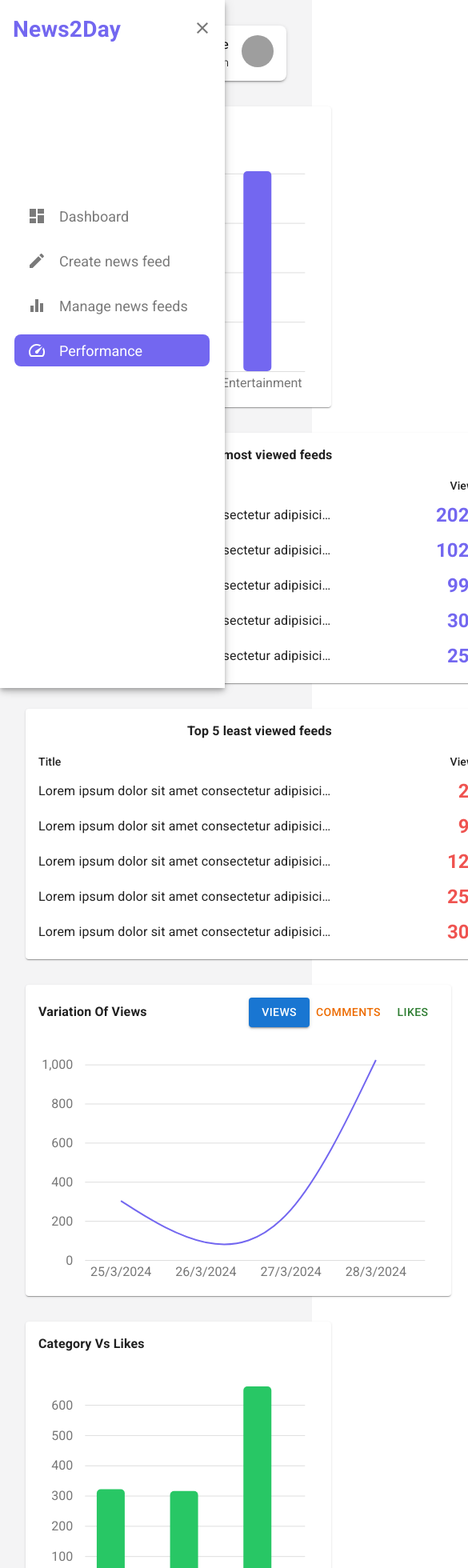
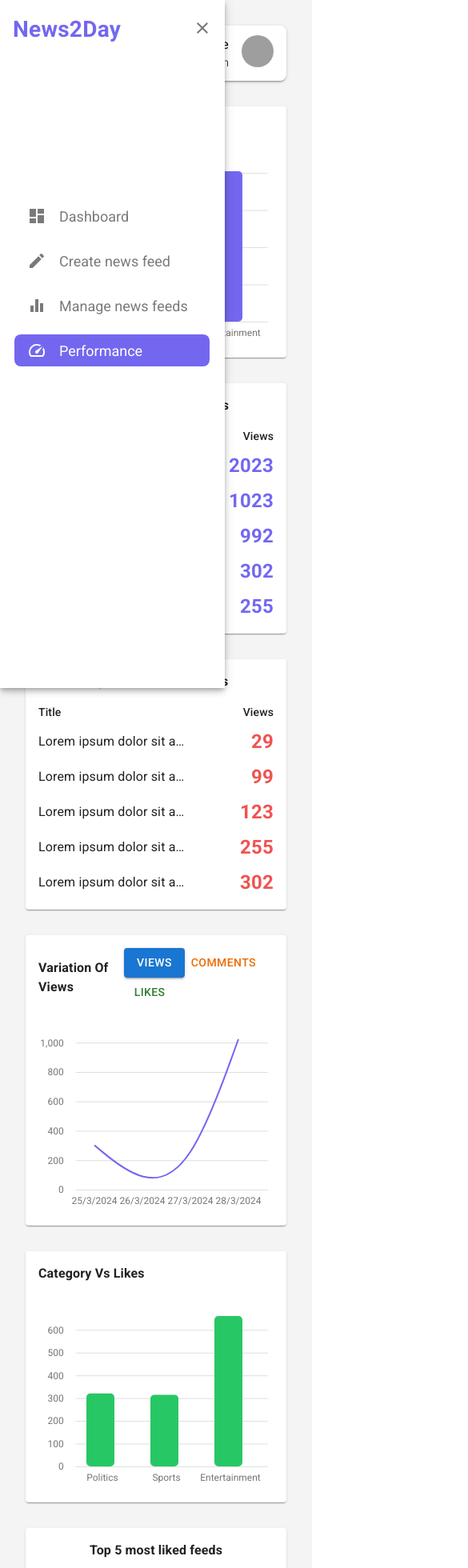
Before and after one commit to osSidd/admin-panel, a React (Vite) app: page /performance in a window 390 px wide. Shown: the top 1960 px of the page at 80% size, 585 px wide, since content can reach past the window. Built offline with nearby package versions, Linux system fonts and the light colour scheme; grey boxes are pictures that could not be loaded.

Commit message:
graph mobile responsive

```diff
--- a/src/components/feed.jsx
+++ b/src/components/feed.jsx
@@ -2,7 +2,6 @@ import { Box, CardMedia, Chip, Typography } from "@mui/material";
 
 export default function Feed({feed, mobile=false}){
     const mediaType = feed.multimedia?.type?.split('/')[0]
-    console.log(mediaType)
     return (
         <Box overflow='auto' sx={{maxWidth: mobile ? '88%' : '100%', pl: mobile ? 5 : 0, pr: mobile ? 1 : 0,  mr: mobile ? 5 : 0}} maxHeight='75vh'>
             { mediaType && (mediaType === 'image' ?
--- a/src/components/feedTable.jsx
+++ b/src/components/feedTable.jsx
@@ -45,7 +45,7 @@ export default function FeedTable({cols, actions}){
                         >
                             {
                                 cols.map((col, index) => (
-                                    <TableCell key={col} width={index === 0 && '40%'} align={index > 0 ? 'right' : 'left'}>{row[col]}</TableCell>
+                                    <TableCell key={col} width={index === 0 ? '40%' : '15%'} align={index > 0 ? 'right' : 'left'}>{row[col]}</TableCell>
                                 ))
                             }
                         <TableCell align="right">
--- a/src/components/performance/graph.jsx
+++ b/src/components/performance/graph.jsx
@@ -1,15 +1,31 @@
 import { Box, Button, Paper, Typography } from '@mui/material'
 import * as d3 from 'd3'
-import { useEffect, useRef } from "react"
+import { useEffect, useRef, useState } from "react"
+
 
 export default function Graph({feed, category, field, title, graphColor, lineGraph=false, toggleVariation=undefined}){
+
     const svgRef = useRef()
+    const [screenWidth, setScreenWidth] = useState(768)
+
+    function resize(x){
+        if(x.matches) setScreenWidth(300)
+        else setScreenWidth(1024)
+    }
 
     function makeGraph(svgRef, feed, category, field){
-        const height = 300
-        const width = lineGraph ? 500 : 350
-        const paddingHorizontal = 50
+        const height = 238
+        const width = screenWidth <= 768 ? 300 : (lineGraph ? 500 : 350)
+        const paddingHorizontal = screenWidth <= 768 ? 40 : 50
         const paddingVertical = 25
+        const fontSize = screenWidth <= 768 ? '12px' : '16px'
+
+        let x = window.matchMedia('(max-width:768px)')
+
+        resize(x)
+
+        x.addEventListener('change', () => {resize(x)})
+
         const svg = d3.select(svgRef.current)
         svg
             .attr('height', height)
@@ -32,7 +48,7 @@ export default function Graph({feed, category, field, title, graphColor, lineGra
             .style('display', 'none')
         xAxis.selectAll('text')
             .style('font-family', 'Roboto')
-            .style('font-size', '16px')
+            .style('font-size', fontSize)
             .style('color', '#777')
 
         const yAxis = svg.append('g')
@@ -44,7 +60,7 @@ export default function Graph({feed, category, field, title, graphColor, lineGra
             .style('stroke', '#dedede')
         yAxis.selectAll('text')
             .style('font-family', 'Roboto')
-            .style('font-size', '16px')
+            .style('font-size', fontSize)
             .style('color', '#777')
 
         const barContainer = svg.append('g')
@@ -75,7 +91,7 @@ export default function Graph({feed, category, field, title, graphColor, lineGra
 
     useEffect(() => {
         makeGraph(svgRef, feed, category, field)
-    }, [feed, category, field, svgRef])
+    }, [feed, category, field, svgRef, screenWidth])
 
     return (
         <Paper sx={{px: 2, py:2}}>
--- a/src/pages/dashboard.jsx
+++ b/src/pages/dashboard.jsx
@@ -3,7 +3,7 @@ import { Box, Typography } from "@mui/material";
 export default function Dashboard(){
     return (
         <Box>
-            <Typography component='h2' variant="h2">Dashboard</Typography>
+
         </Box>
     )
 }
--- a/src/pages/performance.jsx
+++ b/src/pages/performance.jsx
@@ -67,10 +67,10 @@ export default function Performance(){
     return(
         <Box>
             <Grid mb={4} container columnGap={4} rowGap={4}>
-                <Grid item lg={5}>
+                <Grid item xs={12} sm={5}>
                     <Graph feed={categoryViews} category='category' field='views' title='Category vs Views'     graphColor='#7367f0'/>
                 </Grid>
-                <Grid item lg={6}>
+                <Grid item xs={12} sm={6}>
                     <ViewStatsCard
                         title='Top 5 most viewed feeds'
                         col1Title='Title'
@@ -82,7 +82,7 @@ export default function Performance(){
                         col2Color='panelPrimary.main'
                     />
                 </Grid>
-                <Grid item lg={4}>
+                <Grid item xs={12} sm={4}>
                     <ViewStatsCard
                         title='Top 5 least viewed feeds'
                         col1Title='Title'
@@ -94,13 +94,13 @@ export default function Performance(){
                         col2Color='error.light'
                     />
                 </Grid>
-                <Grid item lg={7}>
+                <Grid item xs={12} sm={7}>
                     <Graph feed={variation.feed} category='category' field={variation.field} title={`Variation of ${variation.field}`} graphColor={variation.graphColor} lineGraph={true} toggleVariation={toggleVariation}/>
                 </Grid>
-                <Grid item lg={5}>
+                <Grid item xs={12} sm={5}>
                     <Graph feed={categoryLikes} category='category' field='likes' title='Category vs Likes' graphColor='#28c765'/>
                 </Grid>
-                <Grid item lg={6}>
+                <Grid item xs={12} sm={6}>
                     <ViewStatsCard
                         title='Top 5 most liked feeds'
                         col1Title='Title'
@@ -112,7 +112,7 @@ export default function Performance(){
                         col2Color='panelPrimary.main'
                     />
                 </Grid>
-                <Grid item lg={6}>
+                <Grid item xs={12} sm={6}>
                     <ViewStatsCard
                         title='High user engagement (comments)'
                         col1Title='Title'
@@ -125,7 +125,7 @@ export default function Performance(){
                         width={350}
                     />
                 </Grid>
-                <Grid item lg={5}>
+                <Grid item xs={12} sm={5}>
                     <Graph feed={categoryComments} category='category' field='comments' title='Category vs Comments' graphColor='#ffad5f'/>
                 </Grid>
             </Grid>
```
Also changed, not shown: src/App.css (line endings or trailing spaces).
